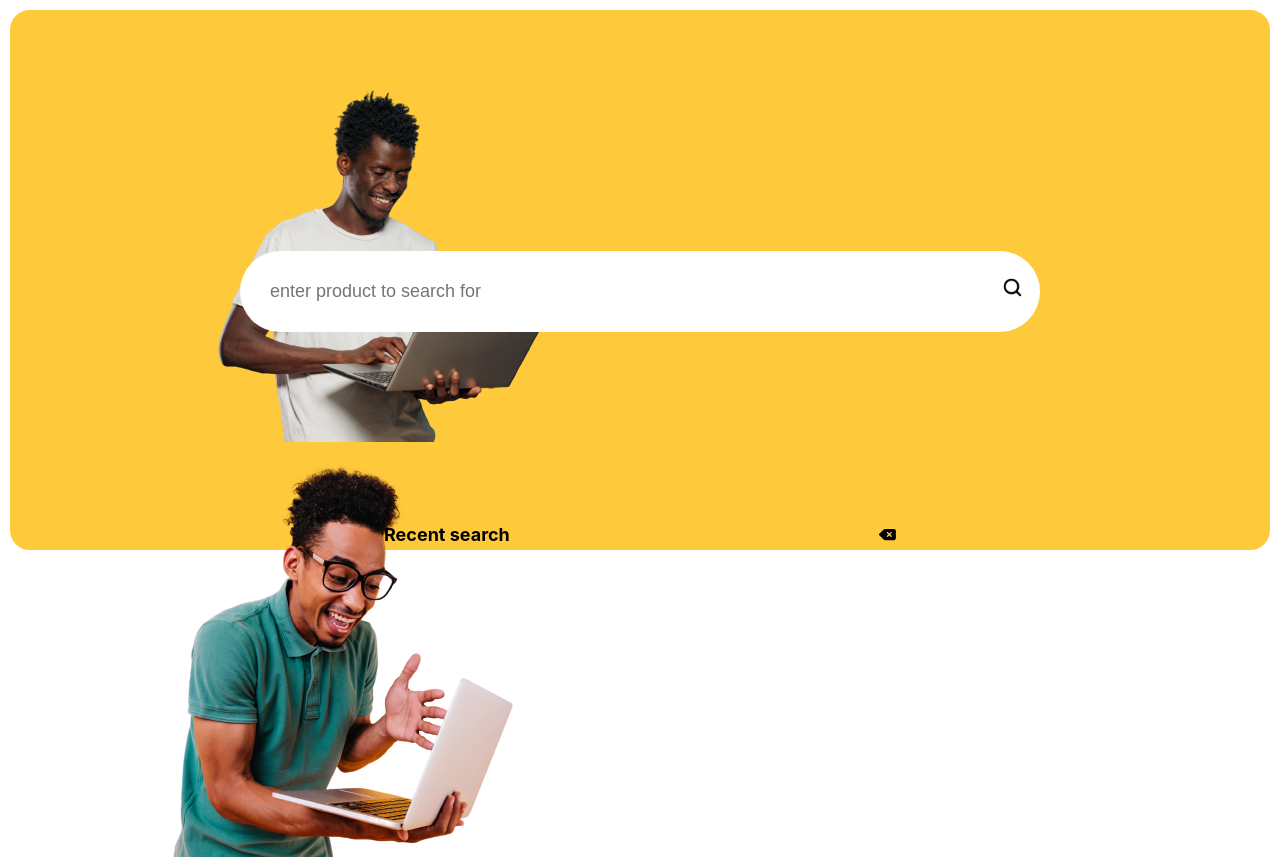
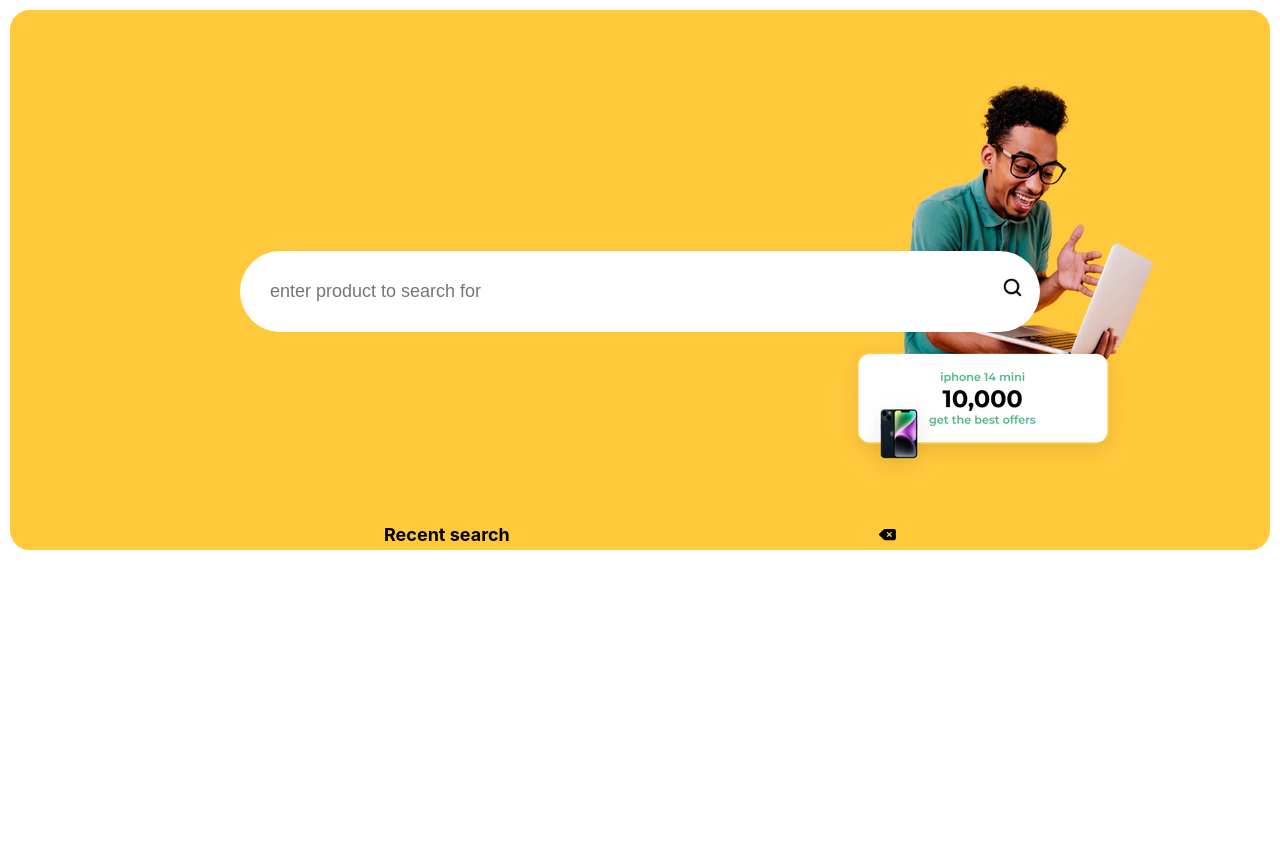
Before and after one commit to elitekaycy/productgh, a Vue app in the folder client/: page / in a window 1280 px wide. After the commit the page ends 800 px from the top, so only its background shows below. Built offline with nearby package versions, Linux system fonts and the light colour scheme.

Commit message:
changed image

```diff
--- a/client/src/views/HomeView.vue
+++ b/client/src/views/HomeView.vue
@@ -1,6 +1,6 @@
 <script lang="js">
 import search1 from '../assets/image/search1.png'
-import human from '../assets/image/human.png'
+import humann from '../assets/image/humann.png'
 import human2 from '../assets/image/human2.png'
 import router from '../router/index'
 import RecentSearch from '@/components/RecentSearch.vue'
@@ -13,7 +13,7 @@ export default {
     return {
       product: '',
       searchimg: search1,
-      human: human,
+      humann: humann,
       human2: human2
     }
   },
@@ -35,8 +35,8 @@ export default {
 <template>
   <main>
       <div class="background">
-        <img alt="human" :src="human" class="human"/>
-        <img alt="human2" :src="human2" class="human2"/>
+        <img alt="humann" :src="humann" class="human"/>
+        <!-- <img alt="human2" :src="human2" class="human2"/> -->
       </div>
     <div class="main">
     <form class="search_bar_box" @submit.prevent="handleSearch(product)">
@@ -52,15 +52,17 @@ export default {
 
 
 <style scoped>
-.human {
-  margin-top: 3.05%;
-}
+
 
 .background {
   position: absolute;
   width: 100vw;
   height: 100%;
   max-height: 70vh;
+  display: flex;
+  flex-direction: row;
+  align-items: center;
+  justify-content: flex-end;
   border-radius: 30px;
   padding: 20px;
   border: 10px solid white;
```
Also changed, not shown: client/src/assets/image/humann.png (added).
